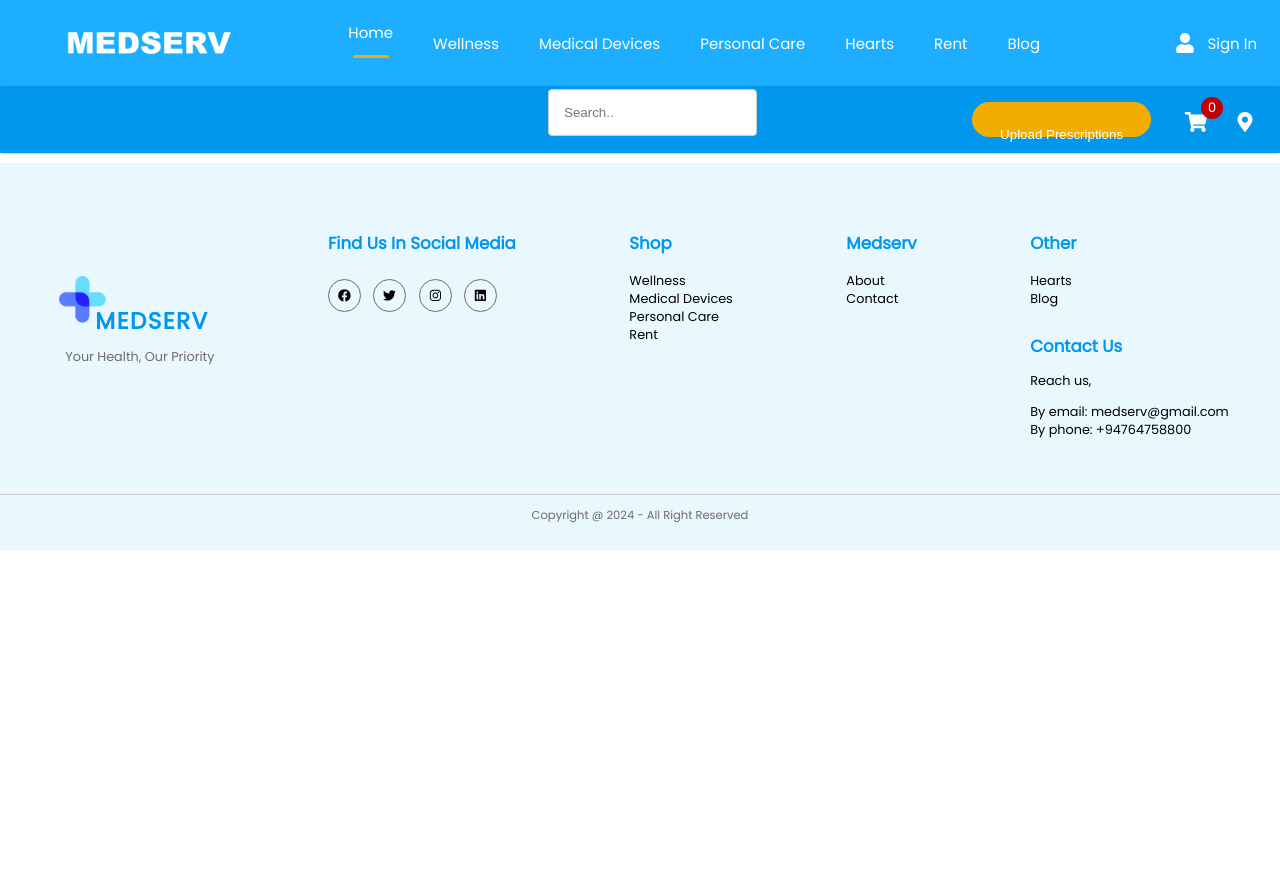
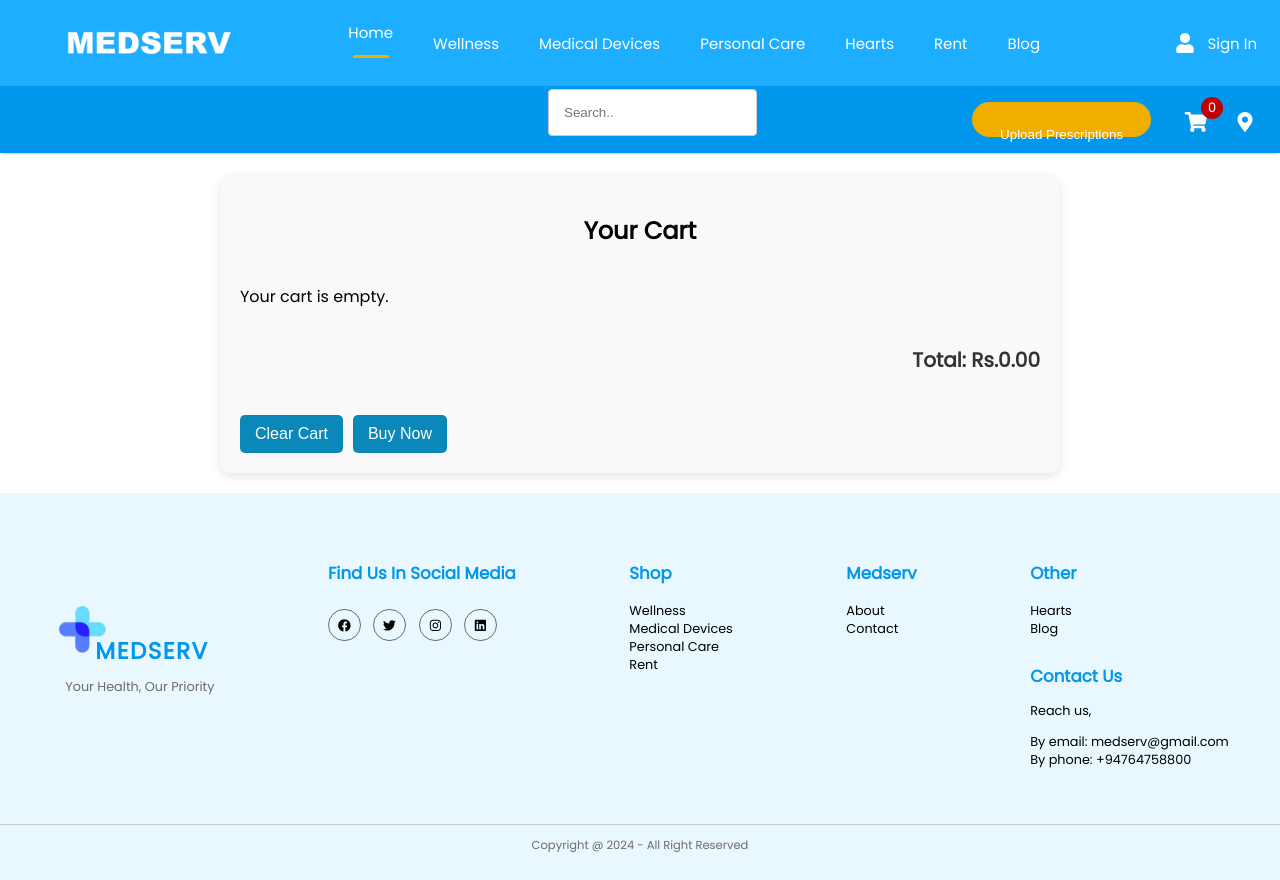
Before and after one commit to PavaniGamage/Healthcare-e-commerce-website, a React (Vite) app in the folder Medserv Healthcare ecommerce website/: page /cart in a window 1280 px wide. Before the commit the page ends 800 px from the top, so only its background shows below. Built offline with nearby package versions, Linux system fonts and the light colour scheme.

Commit message:
Cart page

```diff
--- a/Medserv Healthcare ecommerce website/src/App.jsx
+++ b/Medserv Healthcare ecommerce website/src/App.jsx
@@ -1,4 +1,5 @@
 import React from 'react';
+import ReactDOM from 'react-dom';
 import './App.css';
 
 import Navbar from './Components/Common/Navbar/Navbar';
@@ -8,6 +9,7 @@
 import Rent from './WebPages/Rent';
 import Blog from './WebPages/Blog';
 import Cart from './WebPages/Cart';
+import { CartProvider } from "./WebPages/CartContext";  // Import CartProvider
 import LogInSignUp from './WebPages/LoginSignup';
 import UploadPrescriptions from './WebPages/UploadPrescriptions';
 import Footer from './Components/Common/Footer/Footer';
@@ -17,7 +19,7 @@
 
 function App() {
   return (
-    <div>
+    <CartProvider>
       <BrowserRouter>
         <Navbar/>
         <Routes>
@@ -37,7 +39,7 @@
         </Routes>
         <Footer/>
       </BrowserRouter>
-    </div>
+      </CartProvider>
   );
 }
 
--- a/Medserv Healthcare ecommerce website/src/Components/Assets/Shop/MedicalDevices/MedicalDevicesProducts.js
+++ b/Medserv Healthcare ecommerce website/src/Components/Assets/Shop/MedicalDevices/MedicalDevicesProducts.js
@@ -5,7 +5,7 @@
     id: key,
     name: MedicalDevicesProducts.MedicalDevices[key].name,
     image: MedicalDevicesProducts.MedicalDevices[key].imageUrl,
-    price: `Rs. ${MedicalDevicesProducts.MedicalDevices[key].price.toFixed(2)}`
+    price: MedicalDevicesProducts.MedicalDevices[key].price
 }));
 
 export default medical_devices_products
--- a/Medserv Healthcare ecommerce website/src/Components/Assets/Shop/PersonalCare/PersonalCareProducts.js
+++ b/Medserv Healthcare ecommerce website/src/Components/Assets/Shop/PersonalCare/PersonalCareProducts.js
@@ -5,7 +5,7 @@
     id: key,
     name: PersonalCareProducts.PersonalCare[key].name,
     image: PersonalCareProducts.PersonalCare[key].imageUrl,
-    price: `Rs. ${PersonalCareProducts.PersonalCare[key].price.toFixed(2)}`
+    price:PersonalCareProducts.PersonalCare[key].price
 }));
 
 export default personal_care_products
--- a/Medserv Healthcare ecommerce website/src/Components/Assets/Shop/Wellness/WellnessProducts.js
+++ b/Medserv Healthcare ecommerce website/src/Components/Assets/Shop/Wellness/WellnessProducts.js
@@ -5,7 +5,7 @@
     id: key,
     name: WellnessProducts.Wellness[key].name,
     image: WellnessProducts.Wellness[key].imageUrl,
-    price: `Rs. ${WellnessProducts.Wellness[key].price.toFixed(2)}`
+    price: WellnessProducts.Wellness[key].price
 }));
 
 export default wellness_products
--- a/Medserv Healthcare ecommerce website/src/Components/Common/Navbar/Navbar.jsx
+++ b/Medserv Healthcare ecommerce website/src/Components/Common/Navbar/Navbar.jsx
@@ -1,15 +1,14 @@
-import React, {useState, useEffect, useRef} from 'react'
-import './Navbar.css'
-import {FaShoppingCart, FaUser, FaMapMarkerAlt, FaMap, FaBook, FaFileAlt, FaStickyNote} from 'react-icons/fa';
-
+import React, { useState, useEffect, useRef } from 'react';
+import './Navbar.css';
+import { FaShoppingCart, FaUser, FaMapMarkerAlt, FaFileAlt } from 'react-icons/fa';
 import logo from '../../Assets/NavBar/logo.png';
-
-import {Link , useLocation} from 'react-router-dom';
+import { useCart } from '../../../WebPages/CartContext'; // Import useCart from CartContext
+import { Link, useLocation } from 'react-router-dom';
 
 const Navbar = () => {
+    const { cart } = useCart(); // Access the cart array from the context
+    const cartCount = cart.length; // Get the count of items in the cart
 
-    // for changing the state of clicked nav bar item
-    // const [menu, setMenu] = useState("home");
     const location = useLocation();
 
     const getActiveMenu = () => {
@@ -35,24 +34,20 @@
 
     const activeMenu = getActiveMenu();
 
-    //for displaying the nav bar when clicked span icon
     const [isClicked, setClicked] = useState(false);
 
     const toggleMenu = () => {
-        setClicked(prevClicked => !prevClicked);
+        setClicked((prevClicked) => !prevClicked);
     };
 
-    // for dissapear nav bar clicked outside of navbar
     const navbarRef = useRef(null);
 
     useEffect(() => {
         const handleClickOutside = (event) => {
             if (navbarRef.current && !navbarRef.current.contains(event.target)) {
-                // Clicked outside the navbar
                 setClicked(false);
             }
             if (event.target.closest('.nav-menu-span')) {
-                // Clicked on the span icon
                 setClicked(false);
             }
         };
@@ -109,13 +104,15 @@
                     </Link>
                     <Link className='nav-bar-link' to='/cart'>
                         <FaShoppingCart className='nav-icons'/>
-                        <div className="nav-cart-count">0</div>
+                        <div className="nav-cart-count">{cartCount}</div> {/* Display dynamic cart count */}
                     </Link>
-                    <Link className='nav-bar-link' to='/location'><FaMapMarkerAlt className='nav-icons'/></Link>
+                    <Link className='nav-bar-link' to='/location'>
+                        <FaMapMarkerAlt className='nav-icons'/>
+                    </Link>
                 </div>
             </div>
         </div>
-    )
-}
+    );
+};
 
-export default Navbar
+export default Navbar;
--- a/Medserv Healthcare ecommerce website/src/Components/ShopPages/Common/Item/Item.css
+++ b/Medserv Healthcare ecommerce website/src/Components/ShopPages/Common/Item/Item.css
@@ -20,6 +20,7 @@
     display: flex;
     justify-content: center;
     align-items: center;
+
 }
 
 .single-item img {
@@ -68,6 +69,7 @@
     margin-top: -5px;
     border: none;
     gap: 15px;
+
 }
 
 .item button:hover {
--- a/Medserv Healthcare ecommerce website/src/Components/ShopPages/Common/Item/Item.jsx
+++ b/Medserv Healthcare ecommerce website/src/Components/ShopPages/Common/Item/Item.jsx
@@ -1,12 +1,14 @@
 import React, {useState} from 'react'
 import './Item.css'
 import { FaShoppingCart} from 'react-icons/fa';
+import { useCart } from "../../../../WebPages/CartContext";
 import MedservLogo from './medserv_logo-for-products.png'
 
 
 const Item = (props) => {
   // for handling errors of images
   const [imageError, setImageError] = useState(false);
+  const { addToCart } = useCart();  // Destructure addToCart from useCart
 
   const handleImageError = () => {
     setImageError(true);
@@ -25,9 +27,9 @@
           </div>
           <div>
             <p className='item-name'>{props.name}</p>
-            <p className='item-price'>{props.price}</p>
+            <p className='item-price'>Rs. {props.price.toFixed(2)}</p>
           </div>
-          <button>
+          <button onClick={() => addToCart(props)}>
             <FaShoppingCart className='button-cart-icon'/>
             <p>Add to cart</p>
           </button>
--- a/Medserv Healthcare ecommerce website/src/Components/ShopPages/Common/LeftMarginForShop/MedicalDevicesLeftMargin.jsx
+++ b/Medserv Healthcare ecommerce website/src/Components/ShopPages/Common/LeftMarginForShop/MedicalDevicesLeftMargin.jsx
@@ -34,6 +34,7 @@
             </div>
         </div>
 
+
         <div className='horizontal-hr'>
             <hr/>
         </div>
--- a/Medserv Healthcare ecommerce website/src/WebPages/Cart.jsx
+++ b/Medserv Healthcare ecommerce website/src/WebPages/Cart.jsx
@@ -1,11 +1,46 @@
-import React from 'react'
+import React from 'react';
+import './WebPages CSS/Cart.css';
+import { useCart } from './CartContext';
 
 const Cart = () => {
+  const { cart, removeFromCart, updateQuantity, clearCart, total } = useCart();
+
+  const handleBuyNow = () => {
+    alert('Thank you for your purchase!');
+    clearCart();
+  };
+
   return (
-    <div>
+    <div className='cart-page'>
+      <h2>Your Cart</h2>
+      <div className='cart-items'>
+        {cart.length > 0 ? (
+          cart.map((item, index) => (
+            <div key={index} className='cart-item'>
+              <img src={item.image} alt={item.name} className='cart-item-image' />
+              <div className='cart-item-details'>
+                <p className='cart-item-name'>{item.name}</p>
+                <p className='cart-item-price'>Rs.{item.price.toFixed(2)}</p>
+                <div className='cart-item-quantity'>
+                  <button onClick={() => updateQuantity(item.id, item.quantity - 1)}>-</button>
+                  <span>{item.quantity}</span>
+                  <button onClick={() => updateQuantity(item.id, item.quantity + 1)}>+</button>
+                </div>
+              </div>
+              <button onClick={() => removeFromCart(item.id)}>Remove</button>
+            </div>
+          ))
+        ) : (
+          <p>Your cart is empty.</p>
+        )}
+      </div>
+      <h3>Total: Rs.{total.toFixed(2)}</h3>
+      <div className='cart-actions'>
+        <button onClick={clearCart} className='clear-cart-button'>Clear Cart</button>
+        <button onClick={handleBuyNow} className='buy-now-button'>Buy Now</button>
+      </div>
+    </div>
+  );
+};
 
-    </div>
-  )
-}
-
-export default Cart
+export default Cart;
--- /dev/null
+++ b/Medserv Healthcare ecommerce website/src/WebPages/CartContext.jsx
@@ -0,0 +1,47 @@
+import React, { createContext, useState, useContext } from 'react';
+
+const CartContext = createContext();
+
+export const useCart = () => useContext(CartContext);
+
+export const CartProvider = ({ children }) => {
+  const [cart, setCart] = useState([]);
+
+  const addToCart = (item) => {
+    setCart((prevCart) => {
+      const existingItem = prevCart.find((cartItem) => cartItem.id === item.id);
+      if (existingItem) {
+        return prevCart.map((cartItem) =>
+          cartItem.id === item.id
+            ? { ...cartItem, quantity: cartItem.quantity + 1 }
+            : cartItem
+        );
+      }
+      return [...prevCart, { ...item, quantity: 1 }];
+    });
+  };
+
+  const removeFromCart = (id) => {
+    setCart((prevCart) => prevCart.filter((item) => item.id !== id));
+  };
+
+  const updateQuantity = (id, quantity) => {
+    setCart((prevCart) =>
+      prevCart.map((item) =>
+        item.id === id ? { ...item, quantity: Math.max(1, quantity) } : item
+      )
+    );
+  };
+
+  const clearCart = () => {
+    setCart([]);
+  };
+
+  const total = cart.reduce((acc, item) => acc + item.price * item.quantity, 0);
+
+  return (
+    <CartContext.Provider value={{ cart, addToCart, removeFromCart, updateQuantity, clearCart, total }}>
+      {children}
+    </CartContext.Provider>
+  );
+};
--- /dev/null
+++ b/Medserv Healthcare ecommerce website/src/WebPages/WebPages CSS/Cart.css
@@ -0,0 +1,136 @@
+.cart-page {
+    width: 90%;
+    max-width: 800px;
+    margin: 20px auto;
+    padding: 20px;
+    background-color: #f9f9f9;
+    border-radius: 10px;
+    box-shadow: 0px 4px 8px rgba(0, 0, 0, 0.1);
+}
+
+.cart-page h2 {
+    font-size: 24px;
+    font-weight: bold;
+    margin-bottom: 20px;
+    text-align: center;
+}
+
+.cart-items {
+    display: flex;
+    flex-direction: column;
+    gap: 15px;
+}
+
+.cart-item {
+    display: flex;
+    align-items: center;
+    padding: 10px;
+    border: 1px solid #c9c9c9;
+    border-radius: 8px;
+    background-color: #ffffff;
+    transition: box-shadow 0.3s;
+}
+
+.cart-item:hover {
+    box-shadow: 0px 4px 10px rgba(0, 0, 0, 0.15);
+}
+
+.cart-item-image {
+    width: 80px;
+    height: 80px;
+    object-fit: cover;
+    border-radius: 5px;
+    margin-right: 15px;
+}
+
+.cart-item-details {
+    flex: 1;
+    display: flex;
+    flex-direction: column;
+}
+
+.cart-item-name {
+    font-size: 16px;
+    font-weight: bold;
+    margin: 0;
+}
+
+.cart-item-price {
+    font-size: 14px;
+    color: #666;
+    margin: 5px 0;
+}
+
+.cart-item button {
+    padding: 8px 12px;
+    background-color: #0a88ba;
+    color: #ffffff;
+    border: none;
+    border-radius: 5px;
+    cursor: pointer;
+    transition: background-color 0.3s;
+}
+
+.cart-item button:hover {
+    background-color: #d73838;
+}
+
+.cart-page h3 {
+    font-size: 20px;
+    font-weight: bold;
+    margin-top: 20px;
+    text-align: right;
+    color: #333;
+}
+.cart-item-quantity {
+    display: flex;
+    align-items: center;
+    margin-top: 5px;
+  }
+
+  .cart-item-quantity button {
+    padding: 5px;
+    margin: 0 5px;
+    cursor: pointer;
+    background-color: #ddd;
+    border: none;
+    border-radius: 4px;
+  }
+
+  .cart-item-quantity button:hover {
+    background-color: #bbb;
+  }
+
+  .clear-cart-button,
+  .buy-now-button {
+    margin-top: 20px;
+    padding: 10px 15px;
+    font-size: 16px;
+    cursor: pointer;
+    border: none;
+    border-radius: 5px;
+    transition: background-color 0.3s;
+  }
+
+  .clear-cart-button {
+    background-color: #0a88ba;
+    color: white;
+  }
+
+  .clear-cart-button:hover {
+    background-color:  #0a88ba;
+  }
+
+  .buy-now-button {
+    background-color: #0a88ba;
+    color: white;
+  }
+
+  .buy-now-button:hover {
+    background-color: #0077a3;
+  }
+  .cart-actions {
+    display: flex;
+    gap: 10px; /* Adds space between buttons */
+    margin-top: 20px;
+  }
```
Lines whose indentation alone changed are shown as unchanged.
